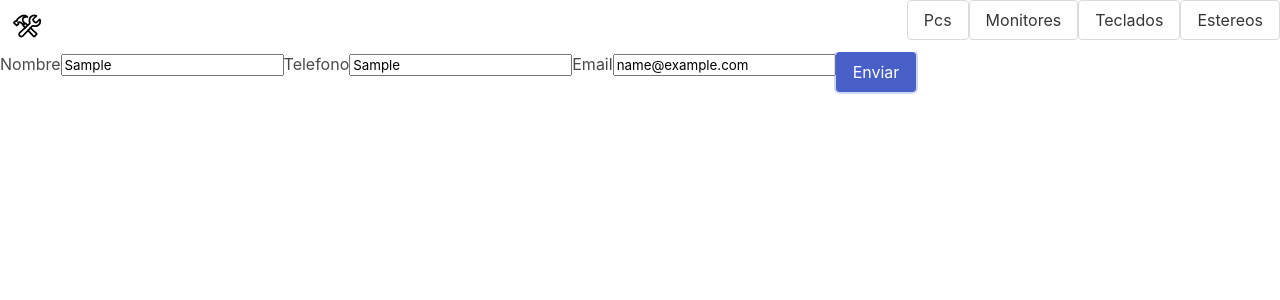
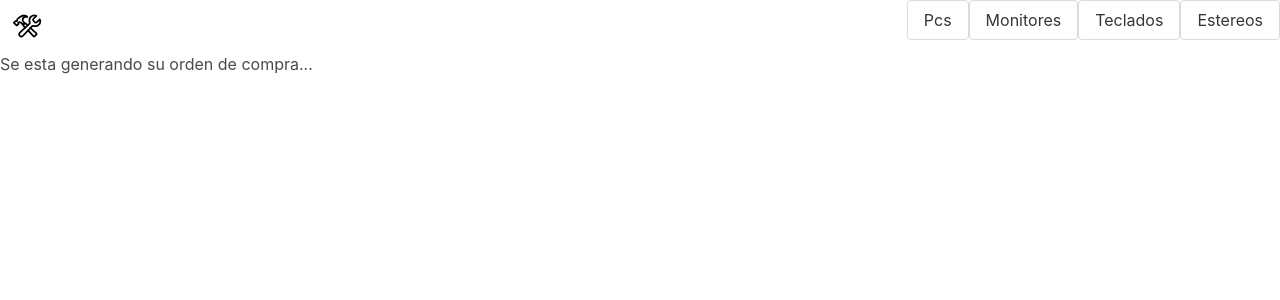
Before and after one commit to Matimrs/Proyecto-React, a React (Create React App) app: page /checkout in a window 1280 px wide. Both pictures are taken after typing "Sample", "Sample", "name@example.com" into the empty fields and a click on the button "Enviar". Shown: the top 300 px of the page. Built offline with nearby package versions, Linux system fonts and the light colour scheme; no server answers; the database is empty.

Commit message:
Correccion en la generacion de orden de compra

```diff
--- a/src/components/Checkout/Checkout.js
+++ b/src/components/Checkout/Checkout.js
@@ -1,5 +1,4 @@
 import { useContext, useState } from "react"
-import { Cart } from "../Cart/Cart"
 import { CheckoutForm } from "../CheckoutForm/CheckoutForm"
 import { CartContext } from "../../context/CartContext"
 import { Timestamp, addDoc } from "firebase/firestore"
@@ -12,9 +11,14 @@ export const Checkout=()=>{
 
     const {cart, total, clearCart} = useContext(CartContext);
 
+    const[loading, setLoading] = useState(false);
+
     const [orderId, setOrderId] = useState('');
 
     const createOrder = async ({name, phone, email})=>{
+
+            setLoading(true);
+
             try{
                 const order ={
                     buyer:{
@@ -35,18 +39,19 @@ export const Checkout=()=>{
 
             const itemsRef = collection(db,"items");
 
-            const itemsAdded = await getDocs(query(itemsRef),where(documentId(),'in',ids))
+            const itemsAdded = await getDocs(query(itemsRef,where(documentId(),'in',ids)))
 
             const { docs } = itemsAdded
 
             docs.forEach(doc =>{
+
                 const data = doc.data();
 
                 const stockDb = data.stock;
 
                 const itemAdded = cart.find(i => i.id === doc.id);
 
-                const itemQ = itemAdded?.quantity;
+                const itemQ = itemAdded?.q;
 
                 if(stockDb >= itemQ){
                     batch.update(doc.ref,{stock: stockDb - itemQ})
@@ -66,12 +71,18 @@ export const Checkout=()=>{
 
                 clearCart();
             }else{
-                console.error("Productos se encuentran fuera de stock")
+                console.log("Productos se encuentran fuera de stock")
             }
             }catch(error){
-                alert(error);
+                console.error(error);
+            }finally{
+                setLoading(false);
             }
-        }
+    }
+
+    if(loading){
+        return(<h2>Se esta generando su orden de compra...</h2>)
+    }
 
     if(orderId){
         return(
```
